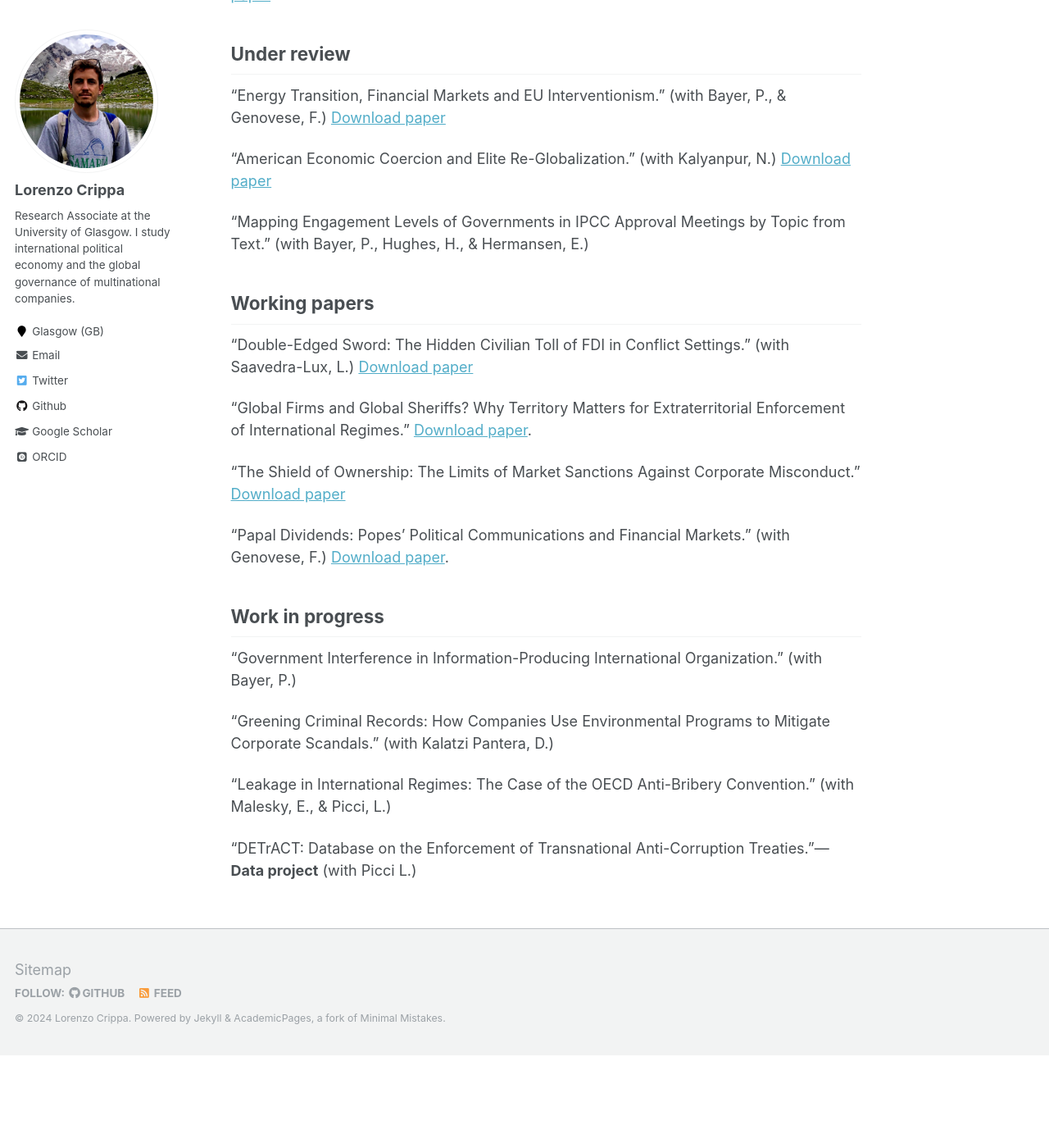
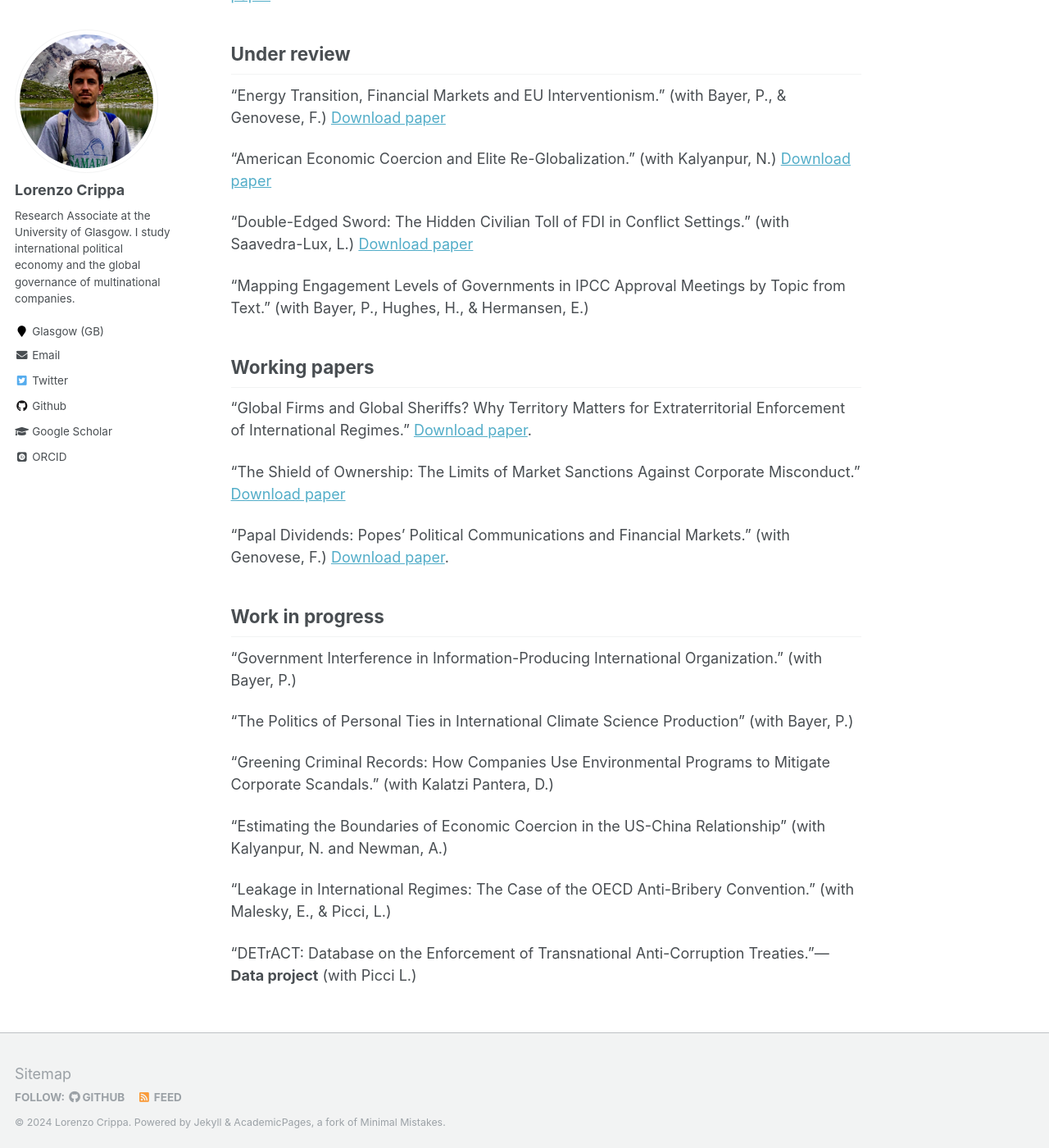
Before and after one commit to lorenzo-crippa/lorenzo-crippa.github.io, a Jekyll site: the page built from _pages/research.md, in a window 1280 px wide and 1400 px high, scrolled down 434 px. Shown: the whole window at 82% size. Built offline with Jekyll 4.4.1, drawn with Linux system fonts in a browser that asks for light colours; some web fonts are replaced; before the commit the page ends 1721 px from its top, so only the background shows below that.

Commit message:
Update research.md

```diff
--- a/_pages/research.md
+++ b/_pages/research.md
@@ -18,11 +18,11 @@ redirect_from:
 
 "American Economic Coercion and Elite Re-Globalization." (with Kalyanpur, N.) [Download paper](https://lorenzo-crippa.github.io/files/FCPA_offshore_wealth.pdf)
 
+"Double-Edged Sword: The Hidden Civilian Toll of FDI in Conflict Settings." (with Saavedra-Lux, L.) [Download paper](https://lorenzo-crippa.github.io/files/LC_LSL_FDI_conflict.pdf)
+
 "Mapping Engagement Levels of Governments in IPCC Approval Meetings by Topic from Text." (with Bayer, P., Hughes, H., & Hermansen, E.)
 
 ## Working papers
-
-"Double-Edged Sword: The Hidden Civilian Toll of FDI in Conflict Settings." (with Saavedra-Lux, L.) [Download paper](https://lorenzo-crippa.github.io/files/LC_LSL_FDI_conflict.pdf)
 
 "Global Firms and Global Sheriffs? Why Territory Matters for Extraterritorial Enforcement of International Regimes." [Download paper](https://lorenzo-crippa.github.io/files/sheriffs.pdf).
 
@@ -34,7 +34,11 @@ redirect_from:
 
 "Government Interference in Information-Producing International Organization." (with Bayer, P.)
 
+"The Politics of Personal Ties in International Climate Science Production" (with Bayer, P.)
+
 "Greening Criminal Records: How Companies Use Environmental Programs to Mitigate Corporate Scandals." (with Kalatzi Pantera, D.)
+
+"Estimating the Boundaries of Economic Coercion in the US-China Relationship" (with Kalyanpur, N. and Newman, A.)
 
 "Leakage in International Regimes: The Case of the OECD Anti-Bribery Convention." (with Malesky, E., & Picci, L.)
 
```
